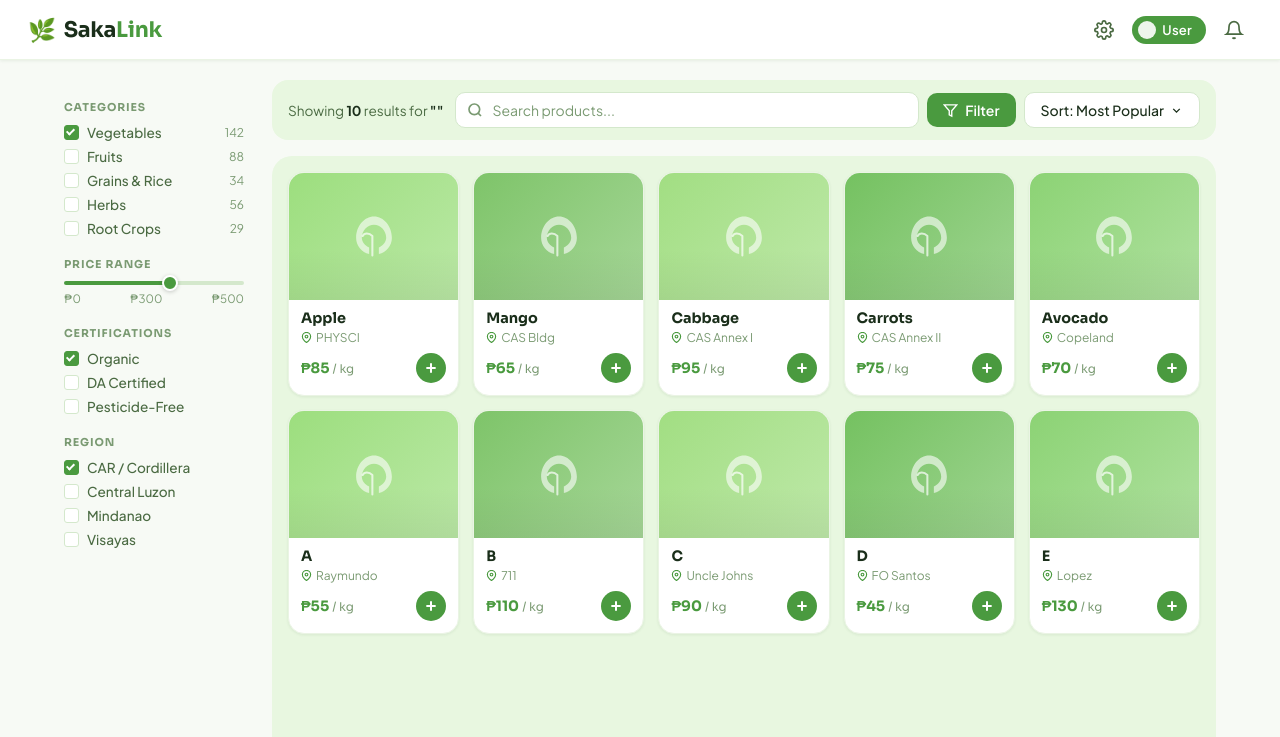
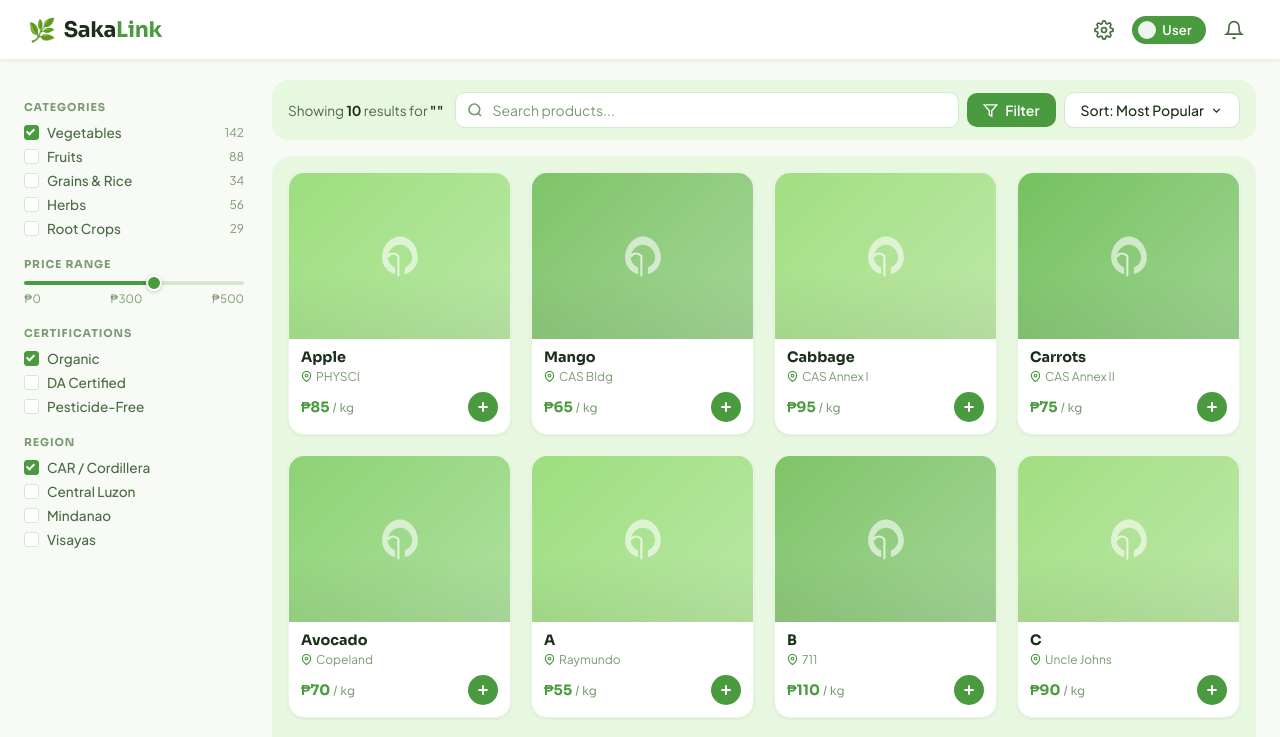
Before and after one commit to Gab172005/SakaLink, a React app in the folder frontend/: page / in a window 1280 px wide. Shown: the top 737 px of the page. Built offline with nearby package versions, Linux system fonts and the light colour scheme; the HTML template or start-up script is replaced by a standard one.

Commit message:
chore: slightly adjusted page width

```diff
--- a/frontend/src/components/MarketplacePage.module.css
+++ b/frontend/src/components/MarketplacePage.module.css
@@ -9,8 +9,6 @@
   display: flex;
   gap: 0;
   flex: 1;
-  max-width: 1200px;
-  margin: 0 auto;
   width: 100%;
   padding: 20px 24px;
   gap: 28px;
--- a/frontend/src/components/ProductGrid.module.css
+++ b/frontend/src/components/ProductGrid.module.css
@@ -1,7 +1,7 @@
 .grid {
   display: grid;
-  grid-template-columns: repeat(auto-fill, minmax(160px, 1fr));
-  gap: 14px;
+  grid-template-columns: repeat(auto-fill, minmax(220px, 1fr));
+  gap: 20px;
 }
 
 .empty {
--- a/frontend/src/components/Sidebar.module.css
+++ b/frontend/src/components/Sidebar.module.css
@@ -1,6 +1,6 @@
 .sidebar {
-  width: 180px;
-  min-width: 160px;
+  width: 220px;
+  min-width: 200px;
   flex-shrink: 0;
   padding: 20px 0;
   display: flex;
--- a/frontend/src/index.css
+++ b/frontend/src/index.css
@@ -5,6 +5,11 @@
   box-sizing: border-box;
   margin: 0;
   padding: 0;
+}
+
+html, body, #root {
+  width: 100%;
+  min-height: 100vh;
 }
 
 body {
--- a/frontend/src/styles/global.css
+++ b/frontend/src/styles/global.css
@@ -1,6 +1,11 @@
 @import './variables.css';
 
 *, *::before, *::after { box-sizing: border-box; margin: 0; padding: 0; }
+
+html, body, #root {
+  width: 100%;
+  min-height: 100vh;
+}
 
 body {
   font-family: var(--font-body);
```
